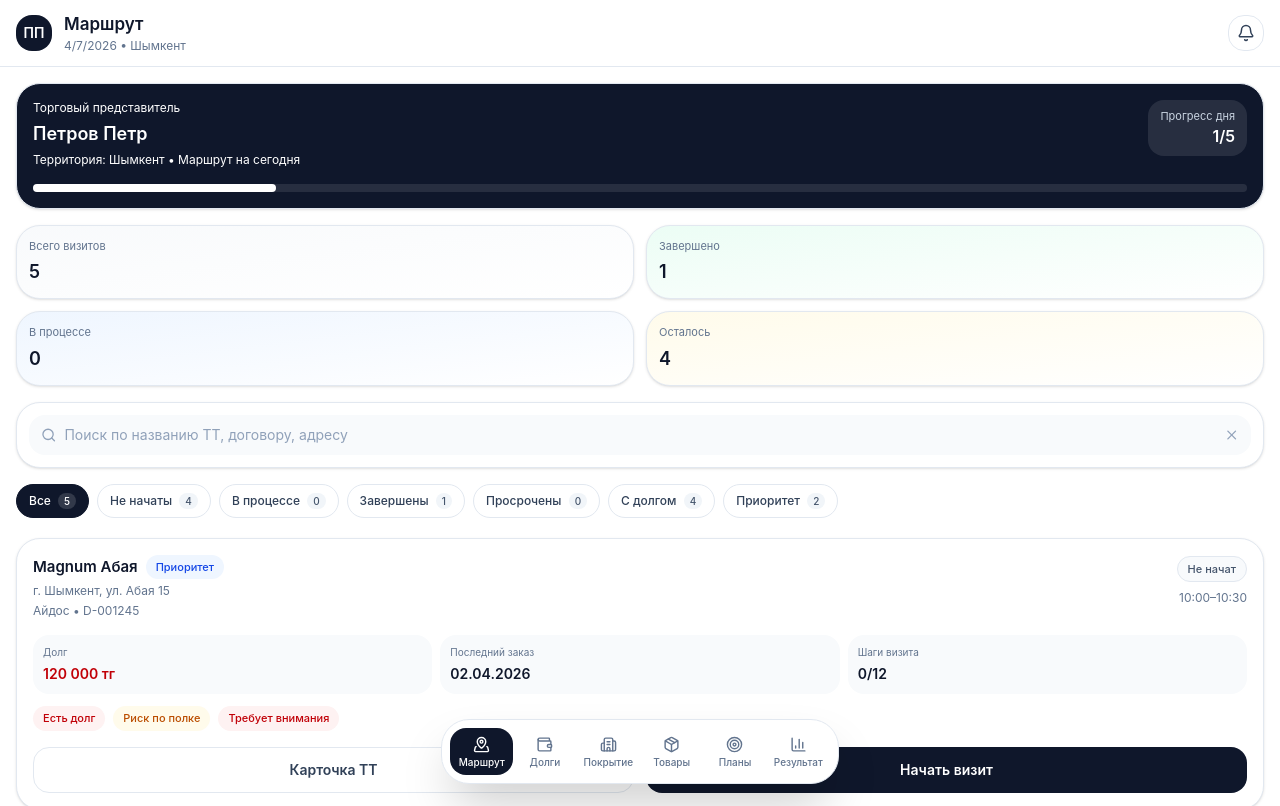
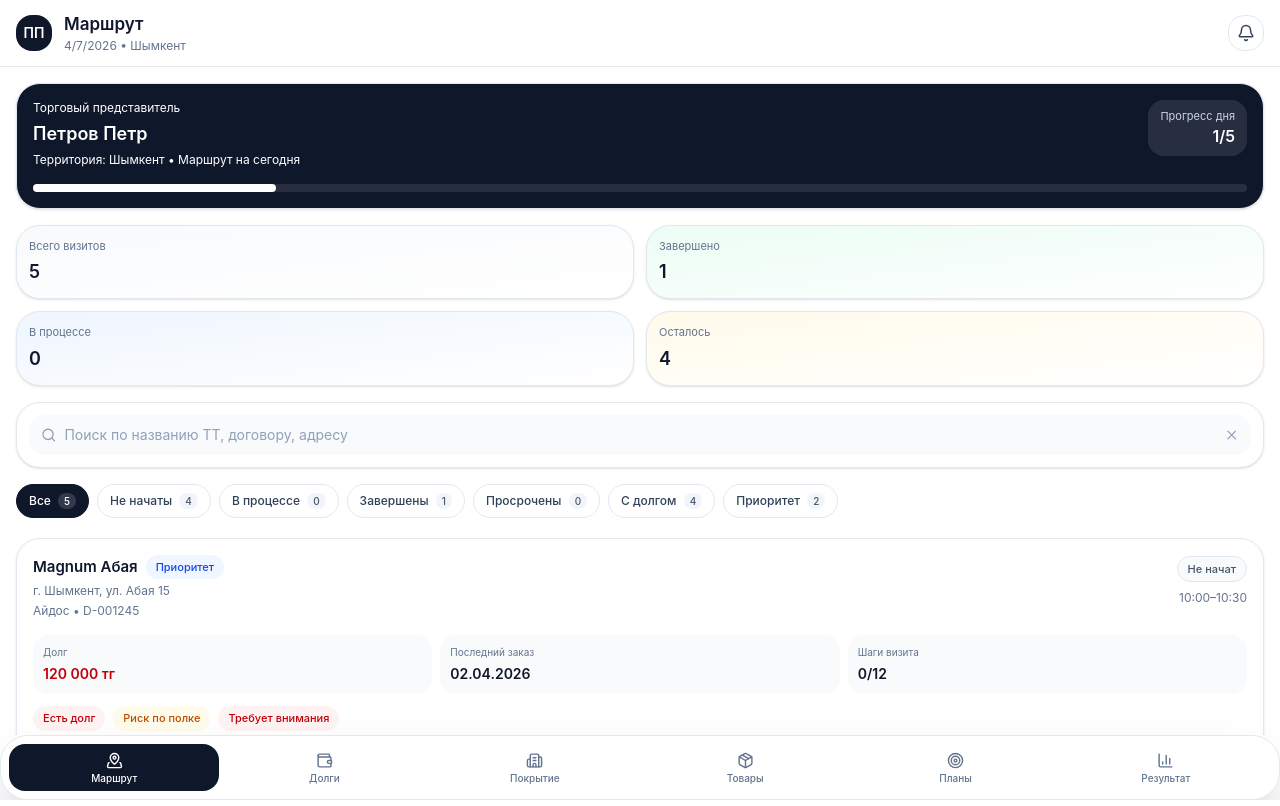
Before and after one commit to akambetov/sales-app, a React (Vite) app: page / in a window 1280 px wide. Shown: the top 806 px of the page. Built offline with nearby package versions, Linux system fonts and the light colour scheme.

Commit message:
fix: bottom-navigation position; layout height

```diff
--- a/src/components/bottom-navigation.tsx
+++ b/src/components/bottom-navigation.tsx
@@ -13,15 +13,15 @@
   { id: 'results', label: 'Результат', icon: BarChart3, path: PATHS.results }
 ] as const
 
-const BottomNav = ({ path }: { path: string }) => {
+export const BottomNavigation = () => {
+  const { pathname } = useLocation()
   const navigate = useNavigate()
 
   return (
-    <div className="fixed bottom-4 left-1/2 z-30 w-full max-w-107.5 -translate-x-1/2 px-4">
     <div className="grid grid-cols-6 rounded-[28px] border border-slate-200 bg-white p-2 shadow-2xl">
       {navItems.map((item) => {
         const Icon = item.icon
-          const isActive = path === item.path
+        const isActive = pathname === item.path
         return (
           <button
             key={item.id}
@@ -39,16 +39,5 @@
         )
       })}
     </div>
-    </div>
   )
 }
-
-export const BottomNavigation = () => {
-  const { pathname } = useLocation()
-
-  return (
-    <div className="min-h-screen bg-slate-100 py-4">
-      <BottomNav path={pathname} />
-    </div>
-  )
-}
--- a/src/components/layout.tsx
+++ b/src/components/layout.tsx
@@ -3,8 +3,10 @@
 import { BottomNavigation } from './bottom-navigation'
 
 export const Layout = () => (
-  <div className="pb-28">
-    <Outlet />
+  <div className="flex flex-col h-screen overflow-hidden">
+    <div className="flex-1 overflow-auto">
+      <Outlet />
+    </div>
     <BottomNavigation />
   </div>
 )
```
Lines whose indentation alone changed are shown as unchanged.
